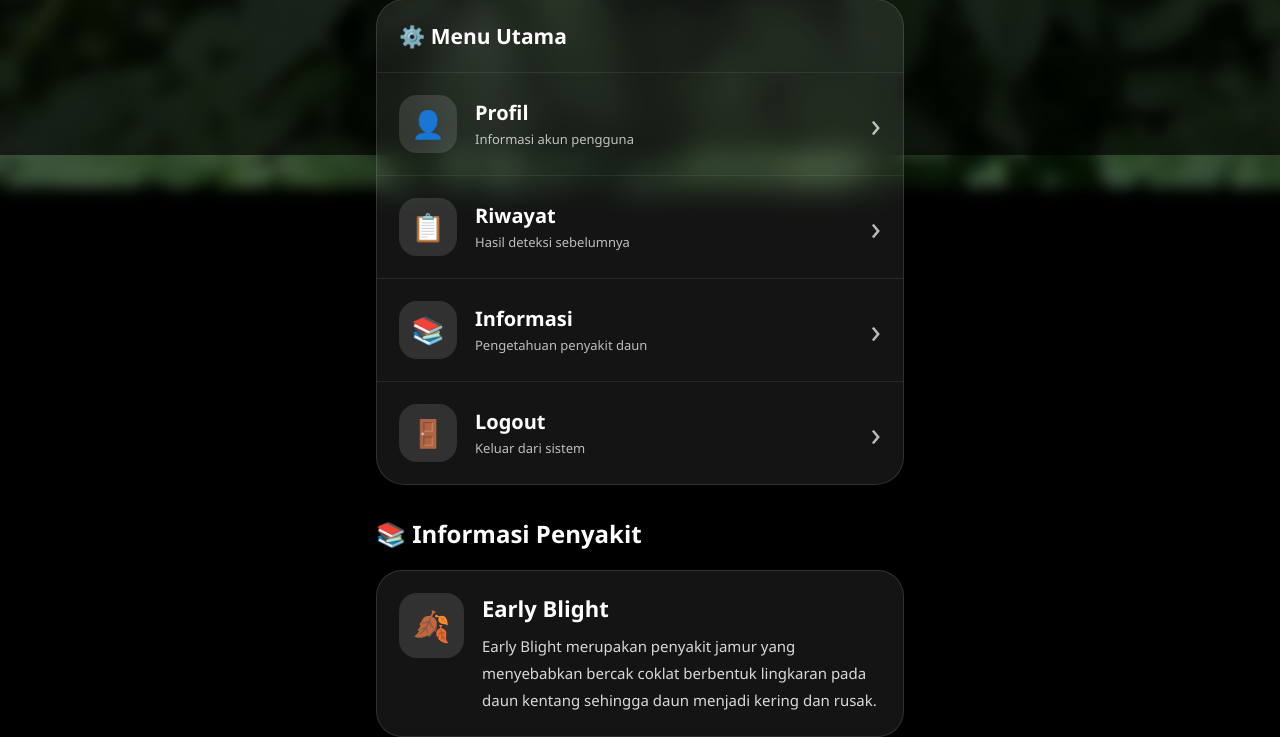
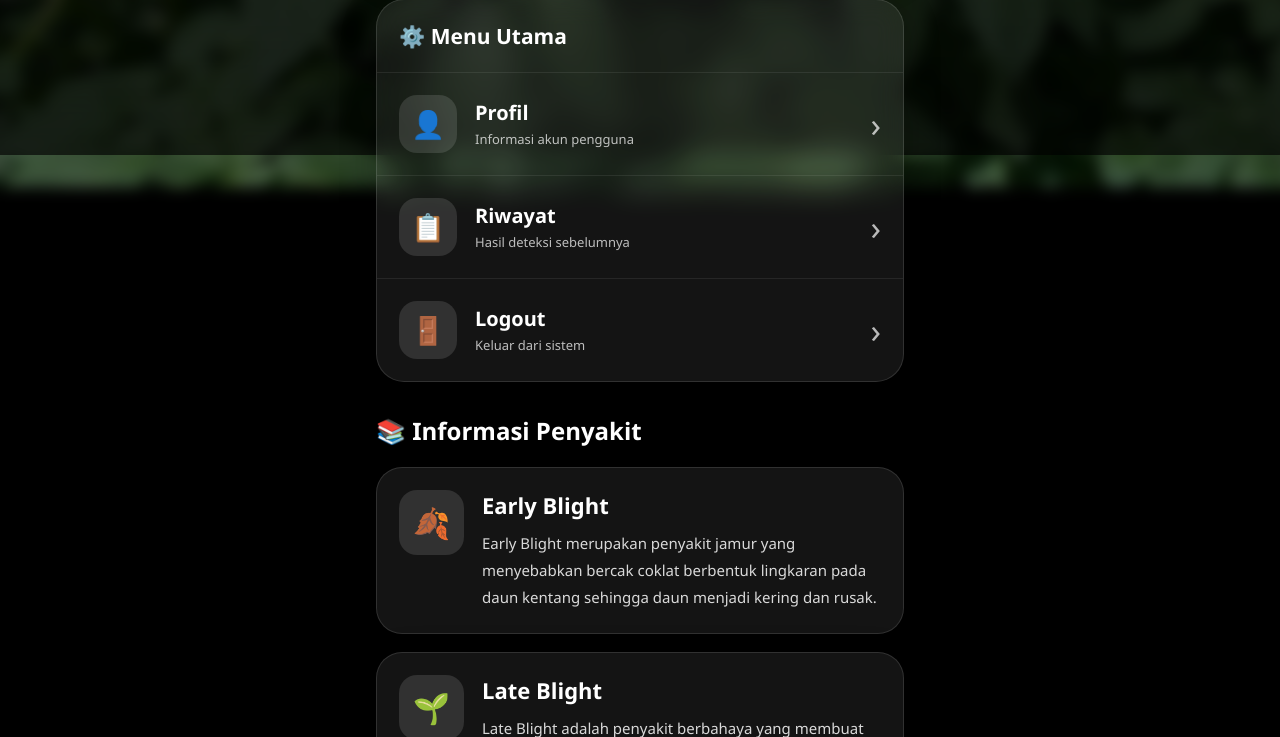
Before and after one commit to Eltinenjelinaleisubun/deteksi-daun-kentang, a Flask app: page /home in a window 1280 px wide. Shown: the part 645-1382 px from the top of the page. Run offline with Flask 3, Linux system fonts and the light colour scheme; the visitor is signed in with stand-in values (Sample User, id 1).

Commit message:
hapus menu informasi dari home

```diff
--- a/templates/home.html
+++ b/templates/home.html
@@ -138,37 +138,6 @@
 
                             <div class="menu-sub">
                                 Hasil deteksi sebelumnya
-                            </div>
-
-                        </div>
-
-                    </div>
-
-                    <div class="arrow">
-                        ›
-                    </div>
-
-                </a>
-
-                <!-- INFORMASI -->
-
-                <a href="#informasi"
-                   class="menu-item">
-
-                    <div class="menu-left">
-
-                        <div class="menu-icon">
-                            📚
-                        </div>
-
-                        <div>
-
-                            <div class="menu-text">
-                                Informasi
-                            </div>
-
-                            <div class="menu-sub">
-                                Pengetahuan penyakit daun
                             </div>
 
                         </div>
```
